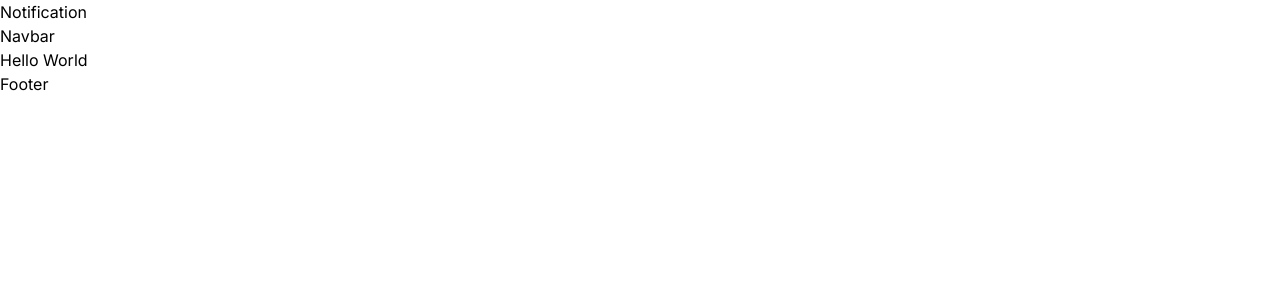
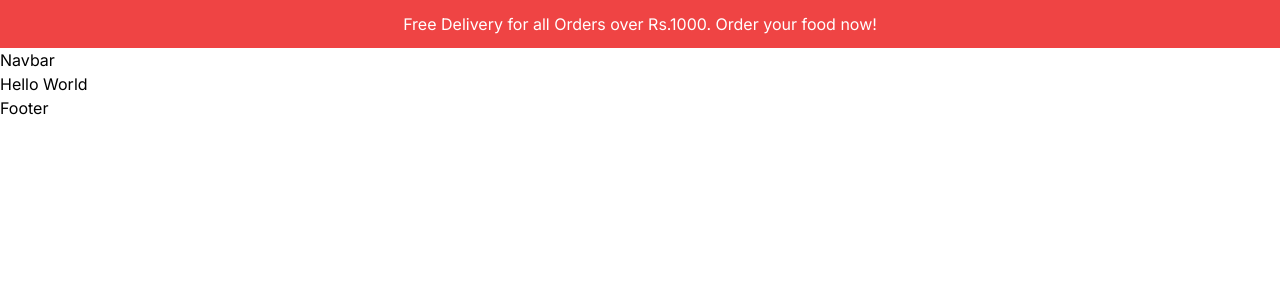
Before and after one commit to Skyknew/resturant, a Next.js app: page / in a window 1280 px wide. Shown: the top 300 px of the page. Built offline with nearby package versions, Linux system fonts and the light colour scheme.

Commit message:
updated notification bar

```diff
--- a/src/components/Notification.tsx
+++ b/src/components/Notification.tsx
@@ -2,7 +2,7 @@ import React from 'react'
 
 const Notification = () => {
   return (
-    <div>Notification</div>
+    <div className="h-12 bg-red-500 text-white px-4 flex items-center justify-center text-center text-sm md:text-base cursor-pointer ">Free Delivery for all Orders over Rs.1000. Order your food now! </div>
   )
 }
 
```
